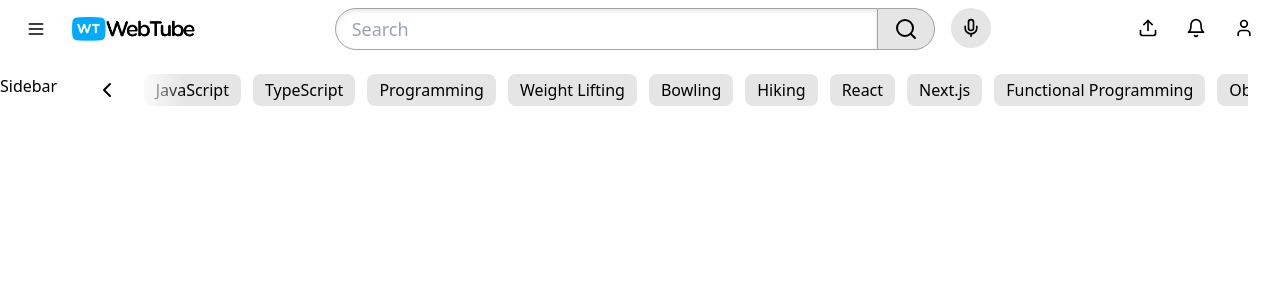
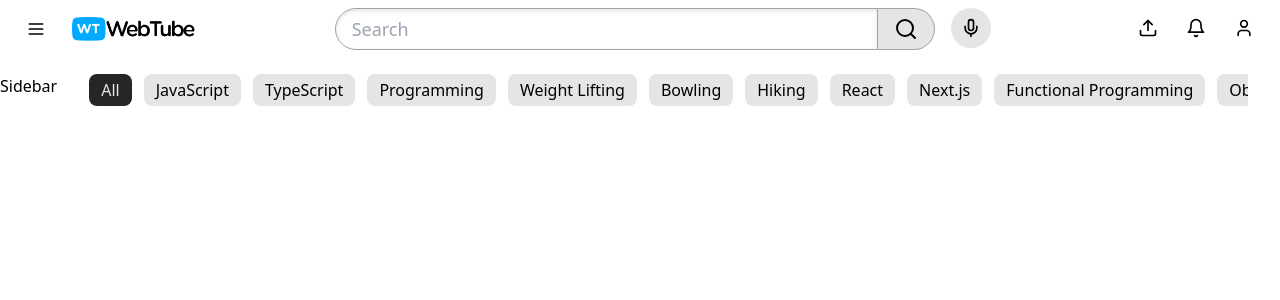
Before and after one commit to Annie-Huang/youtube-react-ts-tailwind-home-page, a React (Vite) app: page / in a window 1280 px wide. Shown: the top 300 px of the page. Built offline with nearby package versions, Linux system fonts and the light colour scheme.

Commit message:
Create two local state: isLeftVisible and isRightVisible and only show the <ChevronLeft> button if isLeftVisible is true

```diff
--- a/src/components/CategoryPills.tsx
+++ b/src/components/CategoryPills.tsx
@@ -1,5 +1,6 @@
 import { Button } from './Button';
 import { ChevronLeft } from 'lucide-react';
+import { useState } from 'react';
 
 type CategoryPillProps = {
   categories: string[];
@@ -12,6 +13,9 @@ export const CategoryPills = ({
   selectedCategory,
   onSelect,
 }: CategoryPillProps) => {
+  const [isLeftVisible, setIsLeftVisible] = useState(false);
+  const [isRightVisible, setIsRightVisible] = useState(false);
+
   return (
     <div className='overflow-x-hidden relative'>
       <div className='flex whitespace-nowrap gap-3 transition-transform w-[max-content]'>
@@ -28,6 +32,7 @@ export const CategoryPills = ({
       </div>
 
       {/* From 50% (middle of <Button>) to 96px, add linear-gradient white-> transparent. */}
+      {isLeftVisible && (
         <div className='absolute left-0 top-1/2 -translate-y-1/2 bg-gradient-to-r from-white from-50% to-transparent w-24 h-full'>
           <Button
             variant='ghost'
@@ -37,6 +42,7 @@ export const CategoryPills = ({
             <ChevronLeft />
           </Button>
         </div>
+      )}
     </div>
   );
 };
```
Lines whose indentation alone changed are shown as unchanged.
